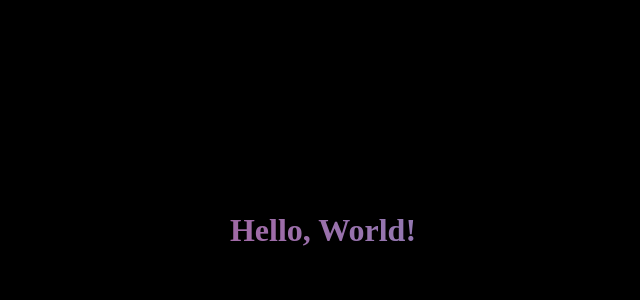
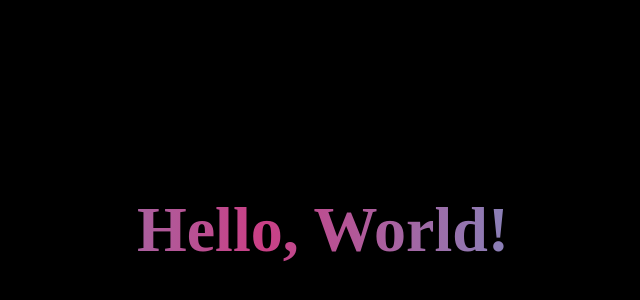
Before and after one commit to joaoviitordev/ProjetosCSS, a plain HTML site: page ProjetosCSS/gradienteTitulo/index.html in a window 1280 px wide. Shown: the part 170-470 px from the top of the page, without its empty margins (317-957 px from the left). Drawn offline with Linux system fonts and the light colour scheme.

Commit message:
correções

```diff
--- a/ProjetosCSS/gradienteTitulo/style.css
+++ b/ProjetosCSS/gradienteTitulo/style.css
@@ -1,8 +1,9 @@
+body{
+    margin: 0;
+    padding: 0;
+    background: black;
+}
 .center{
-    background: linear-gradient(to left, #69a1d1, #ca3f85); /* da a cor gradiente no titulo */
-    -webkit-background-clip: text;
-    -webkit-text-fill-color: transparent; /* para o background aparecer */
-    background-clip: text;
     display: flex;
     text-align: center;
     justify-content: center;
@@ -10,11 +11,21 @@
     min-height: 100vh;
 }
 
-body{
+.center h1{
+    font-size: 4rem;
     margin: 0;
-    padding: 0;
-    background: black;
+    background: linear-gradient(90deg, #69a1d1, #ca3f85, #69a1d1);
+    background-size: 200% 200%;
+    -webkit-background-clip: text;
+    -webkit-text-fill-color: transparent;
+    background-clip: text;
+    color: transparent;
+    display: inline-block;
+    animation: AnimarBorda 3s linear infinite;
 }
-h1{
-    text-align: center;
+
+@keyframes AnimarBorda {
+    0% { background-position: 0% 50%; }
+    50% { background-position: 100% 50%; }
+    100% { background-position: 0% 50%; }
 }
```
